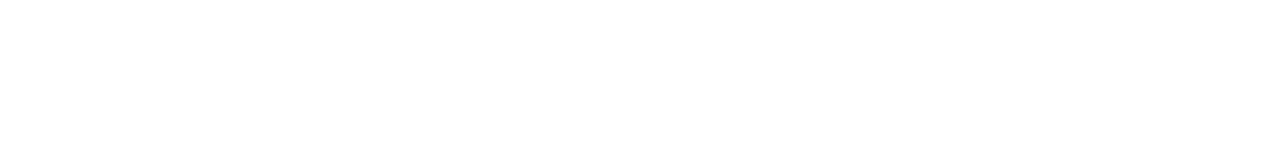
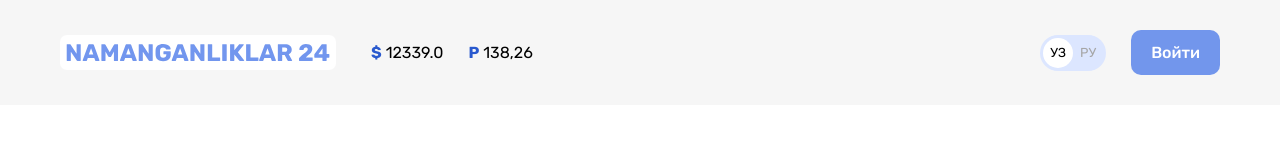
Before and after one commit to Boboxon077/N24-Maket, a plain HTML site: page index.html in a window 1280 px wide. Drawn offline with Linux system fonts and the light colour scheme.

Commit message:
side header-top

```diff
--- a/css/style.scss
+++ b/css/style.scss
@@ -1,15 +1,13 @@
-
-
-*{
+* {
   box-sizing: border-box;
 }
 
-html{
+html {
   height: 100%;
   scroll-behavior: smooth;
 }
 
-body{
+body {
   display: flex;
   flex-direction: column;
   padding: 0;
@@ -23,14 +21,39 @@ body{
   margin: 0;
 }
 
-img{
+img {
   max-width: 100%;
   height: auto;
 }
 
-// Container
+// !BUTTON
 
-.container{
+.button {
+  display: inline-block;
+  font-size: 16px;
+  font-weight: 500;
+  text-decoration: none;
+  text-align: center;
+  padding: 13px 20px;
+  border-radius: 10px;
+  line-height: normal;
+  cursor: pointer;
+}
+
+.button-primary {
+  background-color: #7296ec;
+  color: #fff;
+  :hover {
+    opacity: 0.8;
+  }
+  ::after {
+    opacity: 0.6;
+  }
+}
+
+// ! Container
+
+.container {
   width: 100%;
   max-width: 1200px;
   padding-left: 20px;
@@ -39,4 +62,86 @@ img{
   margin-left: auto;
 }
 
-// Rubik Regular Bold
+// ! HEADER
+
+.site-header {
+}
+
+.site-header-top {
+  padding-top: 30px;
+  padding-bottom: 30px;
+  background-color: #f6f6f6;
+}
+
+.site-header-top-container {
+  display: flex;
+  align-items: center;
+}
+
+.container {
+}
+
+.site-header-logo {
+  background-color: #fff;
+  display: flex;
+  padding: 8px 6px;
+  border-radius: 7px;
+  margin-right: 35px;
+}
+
+.site-header-logo:hover {
+  opacity: 0.8;
+}
+
+.site-header-logo:active {
+  opacity: 0.6;
+}
+
+// ! Currency
+
+.currency-rates {
+  display: flex;
+  align-items: center;
+  padding: 0;
+  margin: 0;
+  list-style: none;
+  margin-right: auto;
+}
+
+.currency-rates-item:not(:last-child) {
+  margin-right: 25px;
+}
+
+.currency-rates-type {
+  color: #2959ce;
+}
+
+.lang-toggle {
+  display: flex;
+  padding: 3px;
+  margin-right: 25px;
+  border-radius: 39px;
+  background-color: #dce6ff;
+}
+
+.lang-toggle-link {
+  font-size: 13px;
+  width: 30px;
+  height: 30px;
+  text-align: center;
+  border-radius: 50%;
+  text-decoration: none;
+  line-height: 30px;
+  color: #a6a6a6;
+}
+
+.lang-toggle-link-active {
+  background-color: #fff;
+  color: #000;
+}
+
+.button {
+}
+
+.button-primary {
+}
--- a/index.html
+++ b/index.html
@@ -1,17 +1,54 @@
 <!DOCTYPE html>
 <html lang="en">
-  <head>
+
+<head>
     <meta charset="UTF-8" />
     <meta name="viewport" content="width=device-width, initial-scale=1.0" />
     <!-- ! Fonts -->
     <link rel="preconnect" href="https://fonts.googleapis.com" />
     <link rel="preconnect" href="https://fonts.gstatic.com" crossorigin />
-    <link
-      href="https://fonts.googleapis.com/css2?family=Rubik:wght@400;500;700&display=swap"
-      rel="stylesheet"
-    />
+    <link href="https://fonts.googleapis.com/css2?family=Rubik:wght@400;500;700&display=swap" rel="stylesheet" />
     <link rel="stylesheet" href="css/style.css" />
     <title>N24</title>
-  </head>
-  <body></body>
+</head>
+
+<body>
+    <header>
+        <!-- !Header -->
+        <div class="site-header">
+            <!-- ! Site-header-top -->
+            <div class="site-header-top">
+                <div class="site-header-top-container container">
+                    <a href="index.html" class="site-header-logo">
+                        <img class="site-header-logo-img" src="img/logo.svg" alt="" width="264" height="28" />
+                    </a>
+
+                    <!-- ! Currency Rates -->
+                    <ul class="currency-rates">
+                        <li class="currency-rates-item">
+                            <b class="currency-rates-type">$</b>
+                            <span class="currency-rates-value">12339.0</span>
+                        </li>
+                        <li class="currency-rates-item">
+                            <b class="currency-rates-type">P</b>
+                            <span class="currency-rates-value">138,26</span>
+                        </li>
+                    </ul>
+
+                    <!-- ! Global Search -->
+
+                    <!-- ! Lang Toggle -->
+                    <div class="lang-toggle">
+                        <a class="lang-toggle-link lang-toggle-link-active" href="index.html">УЗ</a>
+                        <a class="lang-toggle-link" href="index.html">РУ</a>
+                    </div>
+
+                    <!-- ! Site-Header-Auth -->
+                    <a href="#" class="button button-primary">Войти</a>
+                </div>
+            </div>
+        </div>
+    </header>
+</body>
+
 </html>
```
Also changed, not shown: css/style.css, img/logo.svg (added), 1 other file. Lines whose indentation alone changed are shown as unchanged.
